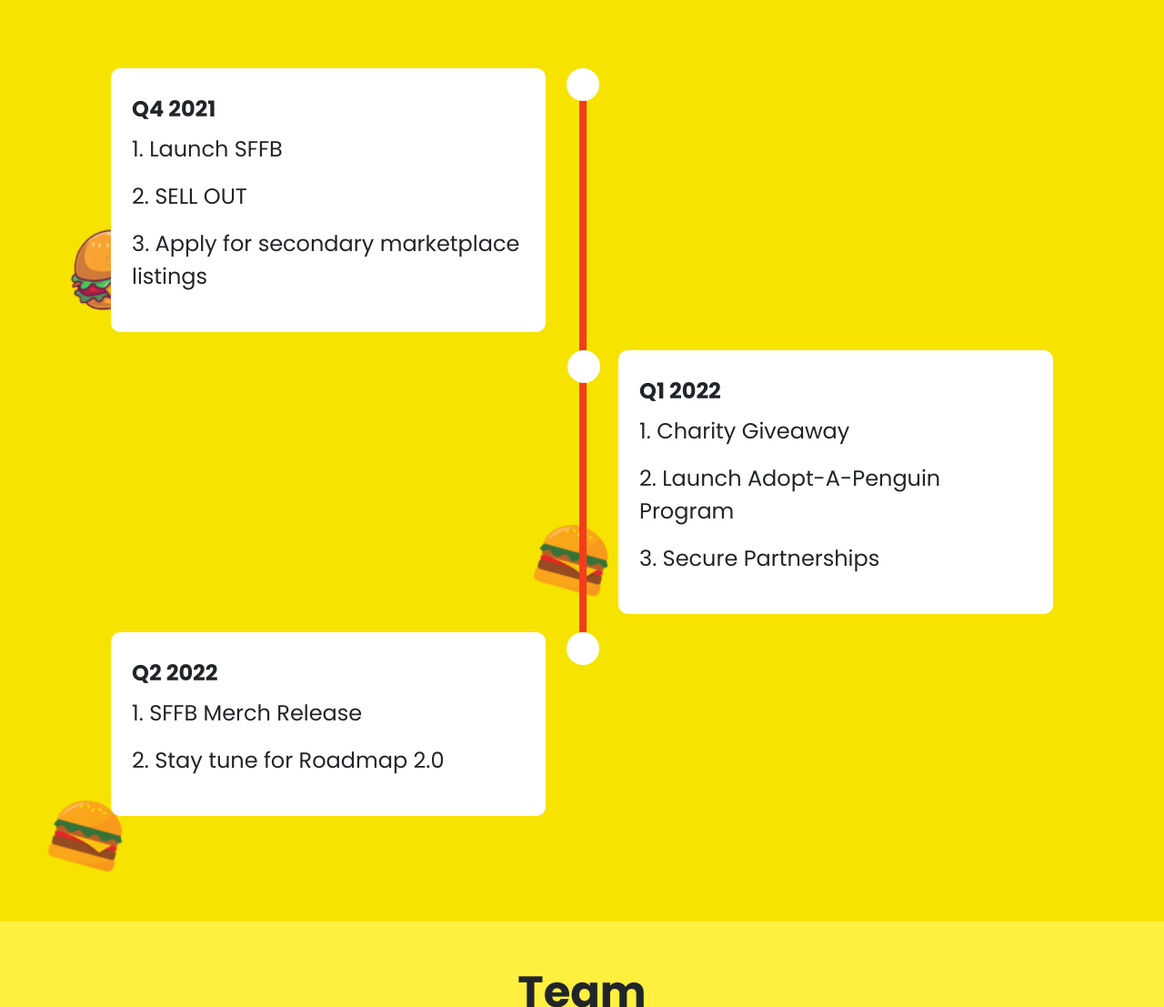
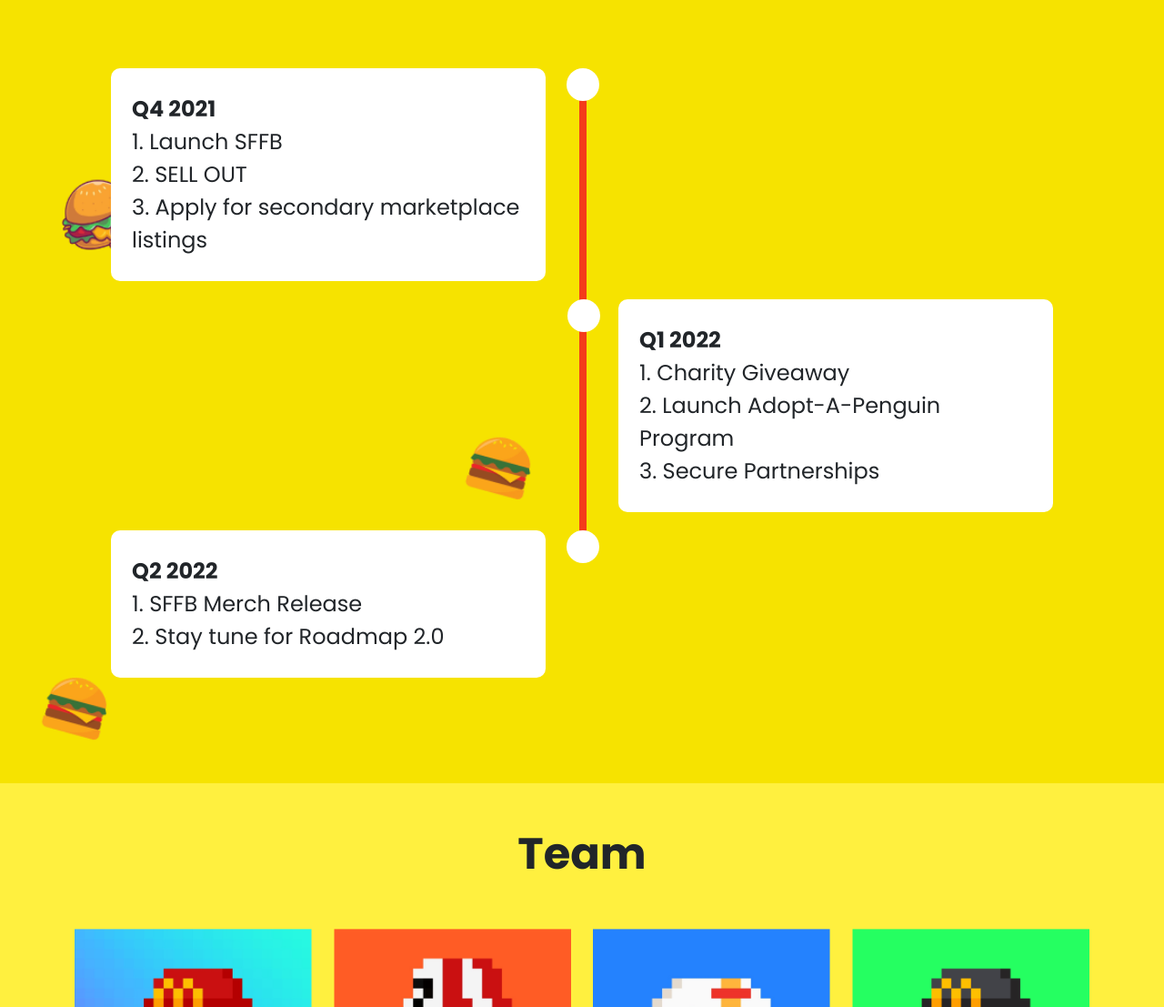
Before and after one commit to sachin-lakhlan/solana-business, a plain HTML site: page index.html in a window 1280 px wide. Shown: the part 2900-4007 px from the top of the page at 91% size. Drawn offline with nearby package versions, Linux system fonts and the light colour scheme.

Commit message:
roadmap mistake solved

```diff
--- a/index.html
+++ b/index.html
@@ -124,25 +124,25 @@
             <div class="timeline">
                 <div class="content-box left">
                     <div class="content">
-                        <h2 class="fw-bold lh-36 fs-lg">Q4 2021</h2>
-                        <p class="fw-normal lh-36 fs-lg">1. Launch SFFB</p>
-                        <p class="fw-normal lh-36 fs-lg">2. SELL OUT</p>
-                        <p class="fw-normal lh-36 fs-lg">3. Apply for secondary marketplace listings</p>
+                        <h2 class="fw-bold lh-36 fs-lg mb-0">Q4 2021</h2>
+                        <p class="fw-normal lh-36 fs-lg mb-0">1. Launch SFFB</p>
+                        <p class="fw-normal lh-36 fs-lg mb-0">2. SELL OUT</p>
+                        <p class="fw-normal lh-36 fs-lg mb-0">3. Apply for secondary marketplace listings</p>
                     </div>
                 </div>
                 <div class="content-box right">
                     <div class="content">
-                        <h2 class="fw-bold lh-36 fs-lg">Q1 2022</h2>
-                        <p class="fw-normal lh-36 fs-lg">1. Charity Giveaway</p>
-                        <p class="fw-normal lh-36 fs-lg">2. Launch Adopt-A-Penguin Program</p>
-                        <p class="fw-normal lh-36 fs-lg">3. Secure Partnerships</p>
+                        <h2 class="fw-bold lh-36 fs-lg mb-0">Q1 2022</h2>
+                        <p class="fw-normal lh-36 fs-lg mb-0">1. Charity Giveaway</p>
+                        <p class="fw-normal lh-36 fs-lg mb-0">2. Launch Adopt-A-Penguin Program</p>
+                        <p class="fw-normal lh-36 fs-lg mb-0">3. Secure Partnerships</p>
                     </div>
                 </div>
                 <div class="content-box left">
                     <div class="content">
-                        <h2 class="fw-bold lh-36 fs-lg">Q2 2022</h2>
-                        <p class="fw-normal lh-36 fs-lg">1. SFFB Merch Release</p>
-                        <p class="fw-normal lh-36 fs-lg">2. Stay tune for Roadmap 2.0</p>
+                        <h2 class="fw-bold lh-36 fs-lg mb-0">Q2 2022</h2>
+                        <p class="fw-normal lh-36 fs-lg mb-0">1. SFFB Merch Release</p>
+                        <p class="fw-normal lh-36 fs-lg mb-0">2. Stay tune for Roadmap 2.0</p>
 
                     </div>
                 </div>
```
